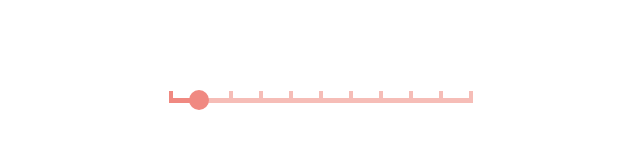
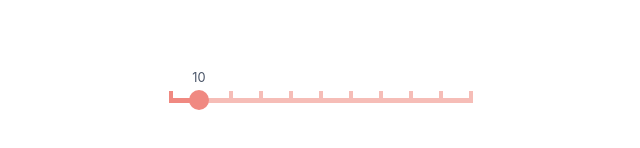
Before and after one commit to alexjohnsv/react-slider, a React (Create React App) app: page / in a window 1280 px wide. Shown: the part 300-448 px from the top of the page, without its empty margins (321-961 px from the left). Built offline with nearby package versions, Linux system fonts and the light colour scheme.

Commit message:
implemented current value and made mark clickable

```diff
--- a/src/Slider.css
+++ b/src/Slider.css
@@ -1,6 +1,6 @@
 .Slider {
+  background-color: #F6BDB7;
   height: 5px;
-  background-color: #F6BDB7;
   position: relative;
   width: 300px;
 }
@@ -13,11 +13,11 @@
 
 .Slider-Mark {
   background-color: #F6BDB7;
+  bottom: 0;
   height: 12px;
+  left: 15%;
   position: absolute;
   width: 4px;
-  bottom: 0;
-  left: 15%;
 }
 
 .Slider-Thumb {
@@ -25,7 +25,19 @@
   border-radius: 100%;
   bottom: -7px;
   height: 20px;
+  left: 30%;
   position: absolute;
-  left: 30%;
   width: 20px;
 }
+
+.Slider-CurrentValue {
+  bottom: 25px;
+  color: #4A5568;
+  font-size: .8rem;
+  left: 0;
+  margin-left: auto;
+  margin-right: auto;
+  position: absolute;
+  right: 0;
+  text-align: center;
+}
--- a/src/Slider.js
+++ b/src/Slider.js
@@ -75,6 +75,12 @@ class Slider extends React.Component {
     this.setState({ isMoving: true, previousMouseX: e.pageX });
   };
 
+  handleOnMarkClick = (mark) => {
+    this.setState({
+      currentValue: mark,
+    })
+  }
+
   renderMark(mark) {
     const backgroundColor = mark <= this.state.currentValue ? '#F08981' : '#F6BDB7';
 
@@ -84,7 +90,7 @@ class Slider extends React.Component {
     };
 
     return (
-      <div key={mark.toString()} style={style} className="Slider-Mark"></div>
+      <div key={mark.toString()} onClick={() => { this.handleOnMarkClick(mark)}} style={style} className="Slider-Mark"></div>
     );
   }
 
@@ -106,6 +112,7 @@ class Slider extends React.Component {
         <div className="Slider-Thumb" ref={this.thumbRef} style={thumbRectition}
              onPointerDown={(e) => this.handleOnPointerDown(e)}
         >
+             <div className="Slider-CurrentValue">{this.state.currentValue}</div>
         </div>
       </div>
     );
```
